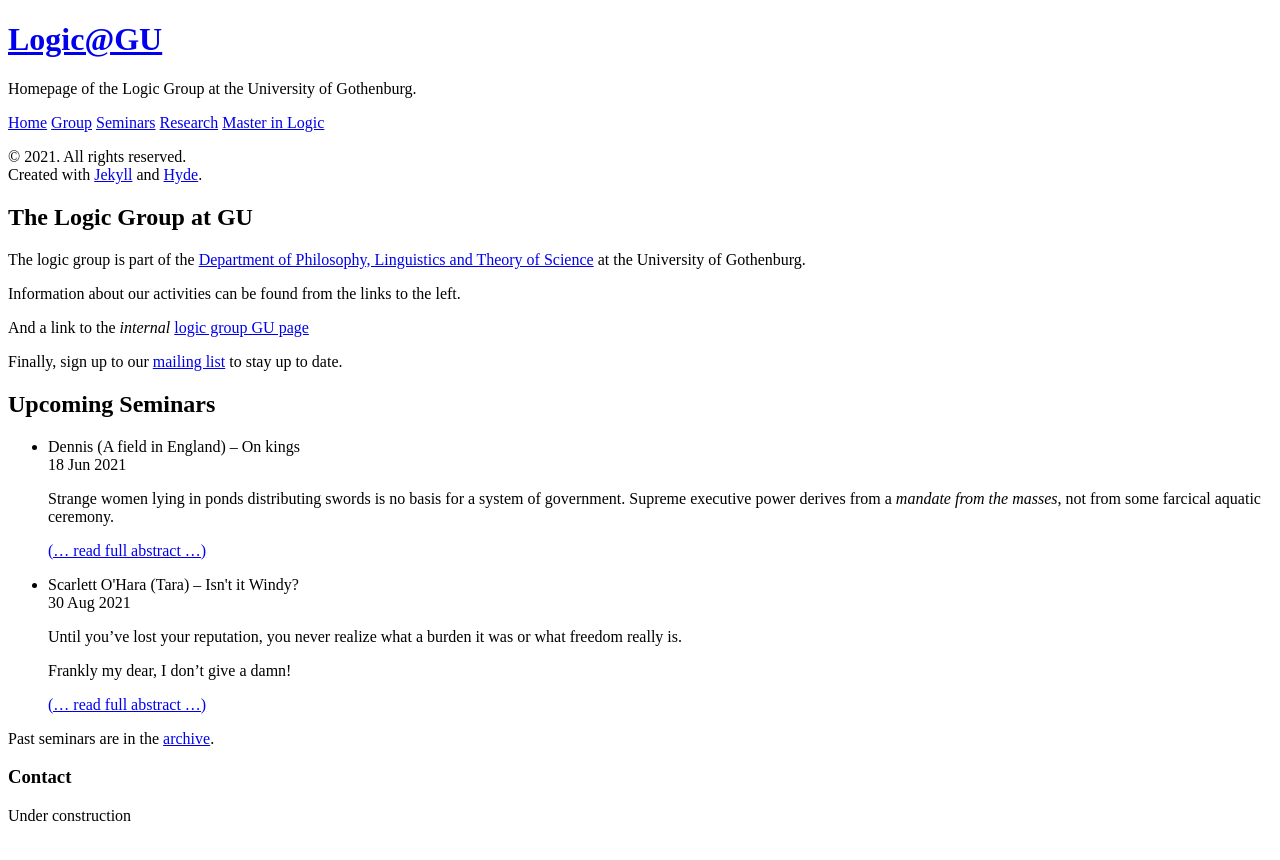
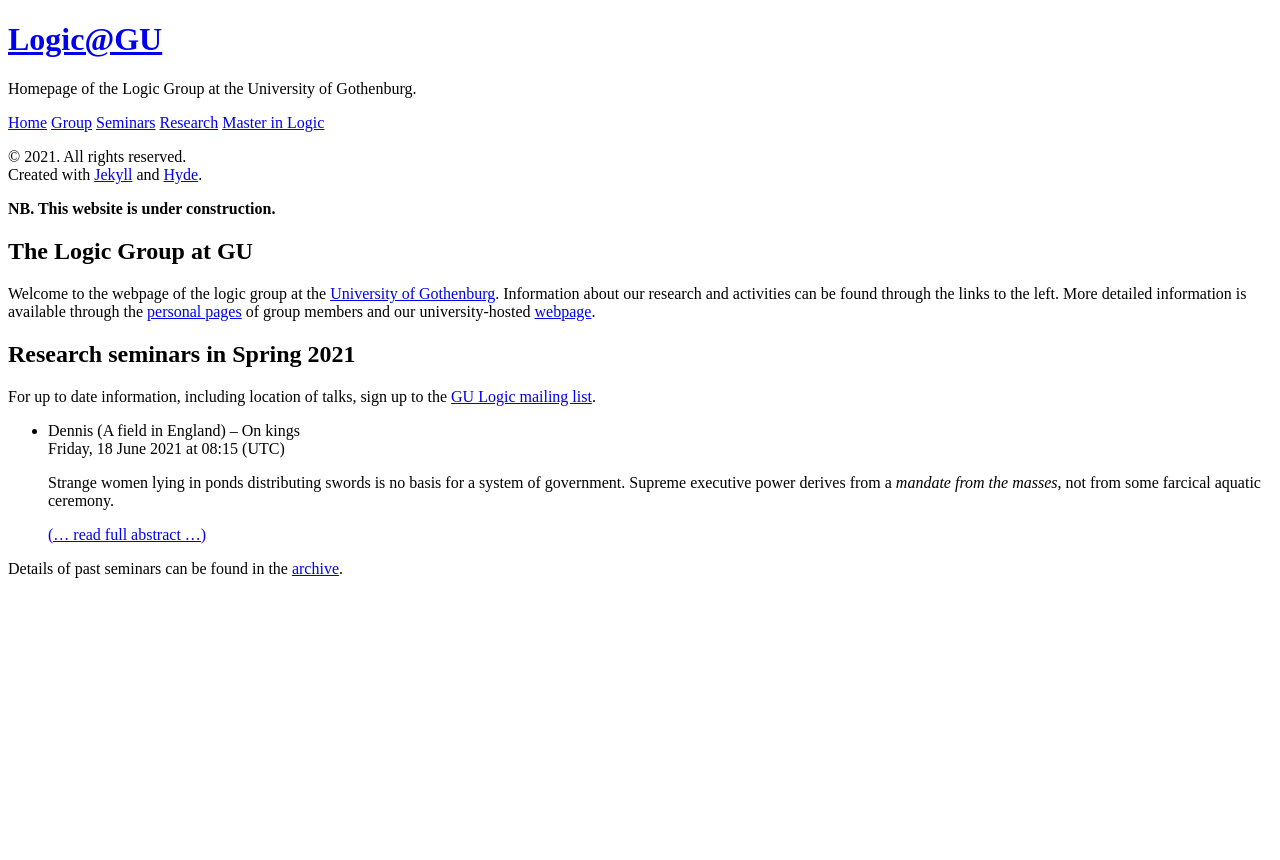
Before and after one commit to greleigh/Logic-GU, a Jekyll site: the page built from index.md, in a window 1280 px wide. Shown: the top 860 px of the page. Built offline with Jekyll 4.4.1, drawn with Linux system fonts in a browser that asks for light colours.

Commit message:
Update pages

```diff
--- a/index.html
+++ /dev/null
@@ -1,36 +0,0 @@
----
-layout: default
-title: Home
----
-<h2>The Logic Group at GU</h2>
-
-<p>The logic group is part of the <a href="https://www.gu.se/flov">Department of Philosophy, Linguistics and Theory of Science</a> at the University of Gothenburg.</p>
-
-<p>Information about our activities can be found from the links to the left.</p>
-
-<p>And a link to the <em>internal</em> <a href="https://www.gu.se/en/flov/our-research/research-areas/research-in-logic-and-mathematical-methodology">logic group GU page</a></p>
-
-
-<p>Finally, sign up to our <a href="https://listserv.gu.se/sympa/subscribe/logic">mailing list</a> to stay up to date.</p>
-
-<h2>Upcoming Seminars<a name="seminars"></a></h2>
-
-<ul class="seminar">
-  {% for seminar in site.seminars %}
-    <li>
-      <span class="seminar-speaker">{{ seminar.speaker }}</span> (<span class="seminar-affil">{{ seminar.affil }}</span>) – <span class="seminar-title">{{ seminar.title }}</span>
-      <div class="seminar-date">{{ seminar.date | date_to_string }}</div>
-      <div class="abstract">{{ seminar.excerpt }}
-      {% if seminar.excerpt != seminar.content %}
-        <p><a href="{{ seminar.url }}">(&#8230; read full abstract &#8230;)</a></p>
-      {% endif %}
-      </div>
-    </li>
-  {% endfor %}
-</ul>
-
-<p>Past seminars are in the <a href="{% link _pages/seminars.md %}">archive</a>.</p>
-
-<h3>Contact</h3>
-
-<p>Under construction</p>
--- /dev/null
+++ b/index.md
@@ -0,0 +1,35 @@
+---
+layout: default
+title: Home
+listPeriod: 21VT
+---
+**NB. This website is under construction.**
+
+## The Logic Group at GU
+
+Welcome to the webpage of the logic group at the [University of Gothenburg](https://www.gu.se).
+Information about our research and activities can be found through the links to the left.
+More detailed information is available through the [personal pages]({% link _pages/about.md %}) of group members and our university-hosted [webpage](https://www.gu.se/en/flov/our-research/research-areas/research-in-logic-and-mathematical-methodology).
+
+## Research seminars in Spring 2021
+
+For up to date information, including location of talks, sign up to the [GU Logic mailing list](https://listserv.gu.se/sympa/subscribe/logic).
+
+<ul class="seminar">
+  {% for seminar in site.seminars %}
+  {% if seminar.tags contains page.listPeriod %}
+    <li>
+      <span class="seminar-speaker">{{ seminar.speaker }}</span> (<span class="seminar-affil">{{ seminar.affil }}</span>) – <span class="seminar-title">{{ seminar.title }}</span>
+      <div class="seminar-date">{{ seminar.date | date: "%A, %d %B %Y at %H:%M (%Z)" }}</div>
+      <div class="abstract">{{ seminar.excerpt }}
+      {% if seminar.excerpt != seminar.content %}
+        {% assign link = seminar.title | slugify %}
+        <p><a href="{% link _pages/seminars.md %}#{{ link }}">(&#8230; read full abstract &#8230;)</a></p>
+      {% endif %}
+      </div>
+    </li>
+    {% endif %}
+  {% endfor %}
+</ul>
+
+Details of past seminars can be found in the [archive]({% link _pages/seminars.md %}).
```
Also changed, not shown: _layouts/seminar.html (+4 -19 lines), _pages/MiL.md (+1 -0 lines), _pages/archive/seminar-archive.md (added, +5 -0 lines), _pages/research.md (+2 -1 lines), _pages/seminars.md (+15 -1 lines).
